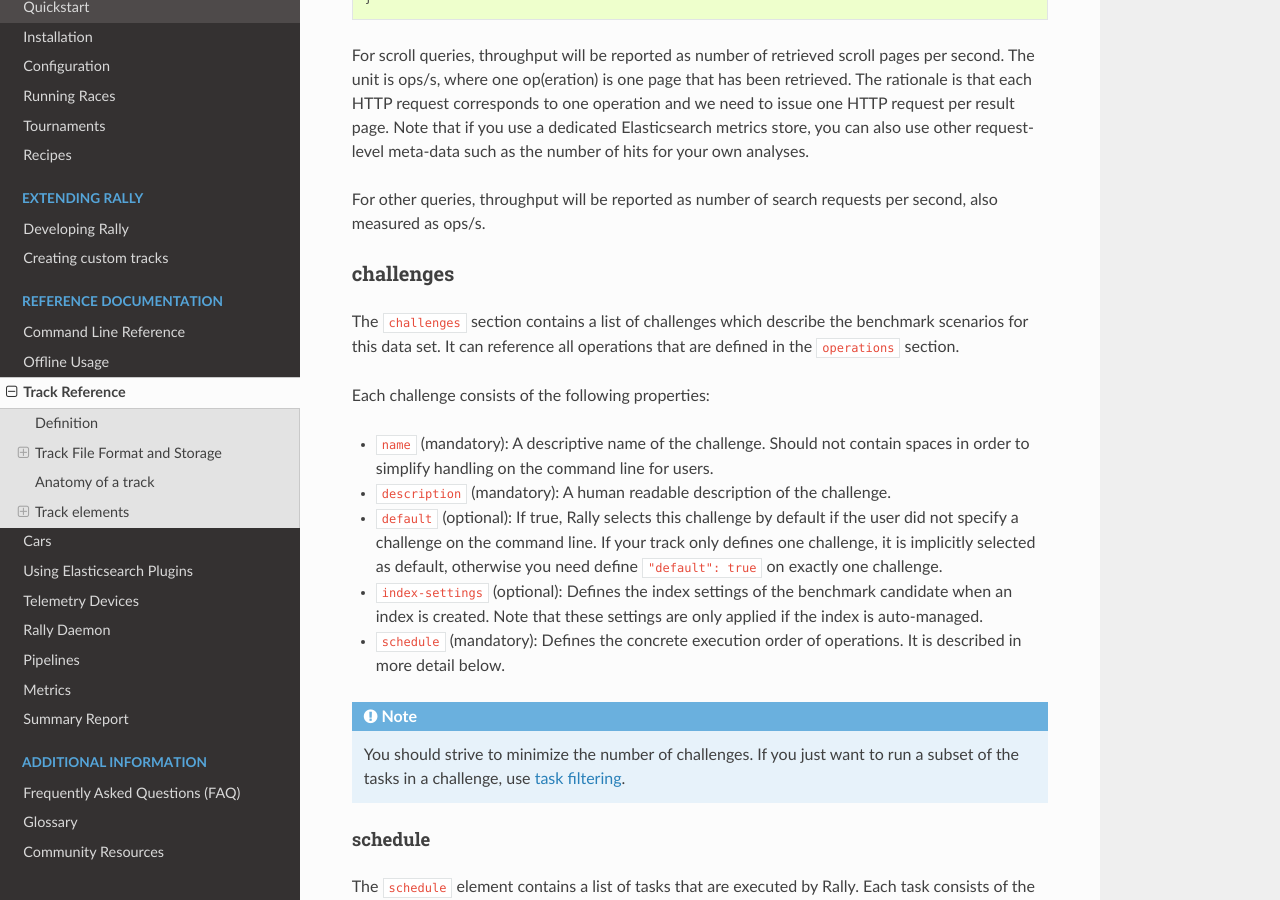
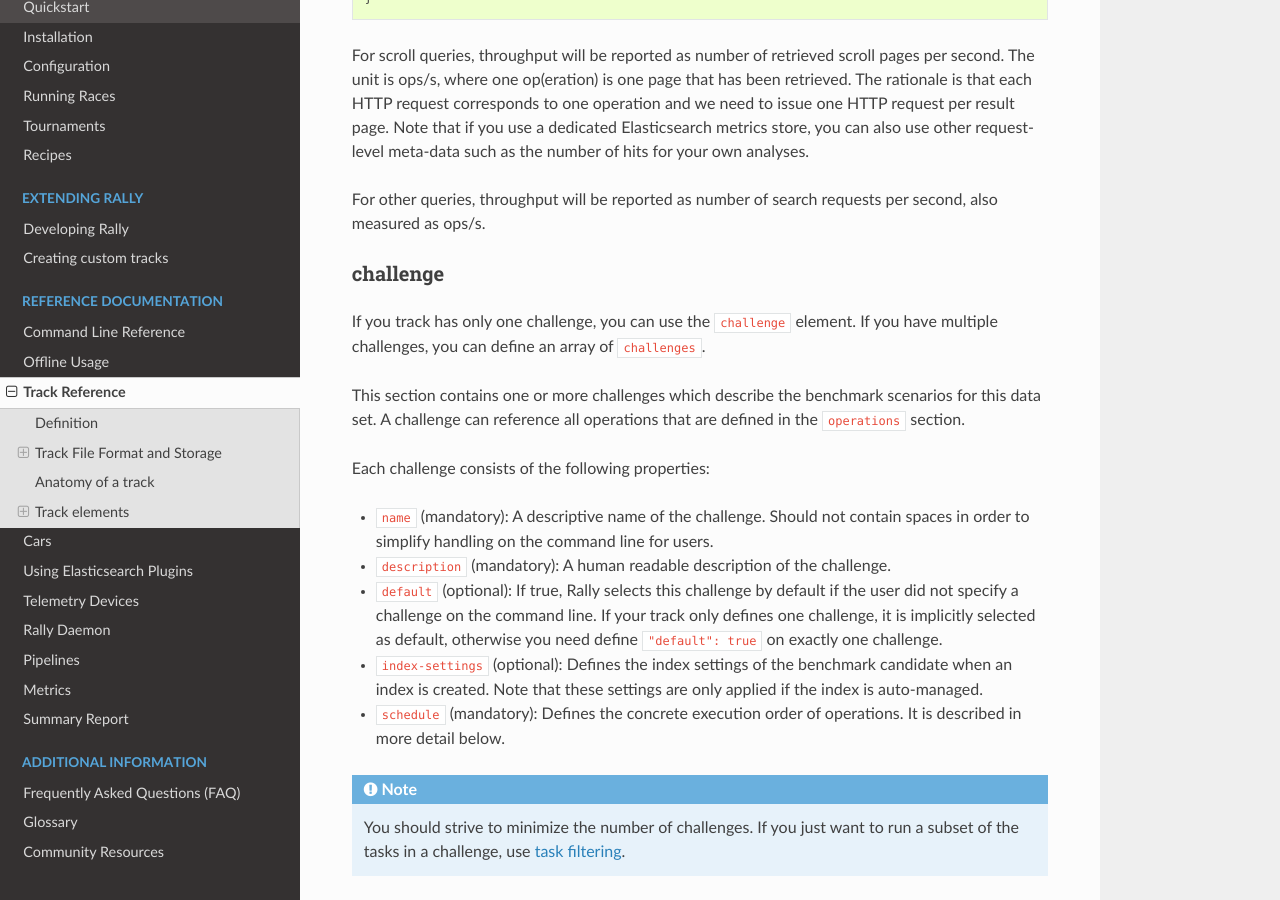
Before and after one commit to elastic/rally, a Sphinx documentation site: the page built from docs/track.rst, in a window 1280 px wide and 900 px high, scrolled down 9408 px. Built offline with Sphinx 7.4.7 and the Read the Docs theme 2.0.0, drawn with Linux system fonts in a browser that asks for light colours; some of the changed text lies outside the part shown.

Commit message:
Add challenge element for single-challenge tracks
Closes #352

```diff
--- a/docs/track.rst
+++ b/docs/track.rst
@@ -116,7 +116,7 @@
 
 In the ``operations`` section you describe which operations are available for this track and how they are parametrized. This section is optional and you can also define any operations directly per challenge. You can use it, if you want to share operation definitions between challenges.
 
-In the ``challenges`` section you describe one or more execution schedules. Each schedule either uses the operations defined in the ``operations`` block or defines the operations to execute inline. Think of a challenge as a scenario that you want to test for your data set. An example challenge is to index with 2 clients at maximum throughput while searching with another two clients with 10 operations per second.
+In the ``challenge`` or ``challenges`` section you describe one or more execution schedules respectively. Each schedule either uses the operations defined in the ``operations`` block or defines the operations to execute inline. Think of a challenge as a scenario that you want to test for your data set. An example challenge is to index with 2 clients at maximum throughput while searching with another two clients with 10 operations per second.
 
 Track elements
 ==============
@@ -317,10 +317,12 @@
 
 For other queries, throughput will be reported as number of search requests per second, also measured as ops/s.
 
-challenges
-..........
+challenge
+.........
 
-The ``challenges`` section contains a list of challenges which describe the benchmark scenarios for this data set. It can reference all operations that are defined in the ``operations`` section.
+If you track has only one challenge, you can use the ``challenge`` element. If you have multiple challenges, you can define an array of ``challenges``.
+
+This section contains one or more challenges which describe the benchmark scenarios for this data set. A challenge can reference all operations that are defined in the ``operations`` section.
 
 Each challenge consists of the following properties:
 
@@ -369,92 +371,86 @@
          }
        }
      ],
-     "challenges": [
-       {
-         "name": "just-query",
-         "description": "",
-         "schedule": [
-           {
-             "operation": "force-merge",
-             "clients": 1
-           },
-           {
-             "operation": "match-all-query",
-             "clients": 4,
-             "warmup-iterations": 1000,
-             "iterations": 1000,
-             "target-throughput": 100
-           }
-         ]
-       }
-     ]
+     "challenge": {
+       "name": "just-query",
+       "description": "",
+       "schedule": [
+         {
+           "operation": "force-merge",
+           "clients": 1
+         },
+         {
+           "operation": "match-all-query",
+           "clients": 4,
+           "warmup-iterations": 1000,
+           "iterations": 1000,
+           "target-throughput": 100
+         }
+       ]
+     }
    }
 
 If we do not want to reuse these operations, we can also define them inline. Note that the ``operations`` section is gone::
 
    {
-     "challenges": [
-       {
-         "name": "just-query",
-         "description": "",
-         "schedule": [
-           {
-             "operation": {
-               "name": "force-merge",
-               "operation-type": "force-merge"
-             },
-             "clients": 1
+     "challenge": {
+       "name": "just-query",
+       "description": "",
+       "schedule": [
+         {
+           "operation": {
+             "name": "force-merge",
+             "operation-type": "force-merge"
            },
-           {
-             "operation": {
-               "name": "match-all-query",
-               "operation-type": "search",
-               "body": {
-                 "query": {
-                   "match_all": {}
-                 }
+           "clients": 1
+         },
+         {
+           "operation": {
+             "name": "match-all-query",
+             "operation-type": "search",
+             "body": {
+               "query": {
+                 "match_all": {}
                }
-             },
-             "clients": 4,
-             "warmup-iterations": 1000,
-             "iterations": 1000,
-             "target-throughput": 100
-           }
-         ]
-       }
-     ]
+             }
+           },
+           "clients": 4,
+           "warmup-iterations": 1000,
+           "iterations": 1000,
+           "target-throughput": 100
+         }
+       ]
+     }
    }
 
 Contrary to the ``query``, the ``force-merge`` operation does not take any parameters, so Rally allows us to just specify the ``operation-type`` for this operation. It's name will be the same as the operation's type::
 
    {
-     "challenges": [
-       {
-         "name": "just-query",
-         "description": "",
-         "schedule": [
-           {
-             "operation": "force-merge",
-             "clients": 1
+     "challenge": {
+       "name": "just-query",
+       "description": "",
+       "schedule": [
+         {
+           "operation": "force-merge",
+           "clients": 1
+         },
+         {
+           "operation": {
+             "name": "match-all-query",
+             "operation-type": "search",
+             "body": {
+               "query": {
+                 "match_all": {}
+               }
+             }
            },
-           {
-             "operation": {
-               "name": "match-all-query",
-               "operation-type": "search",
-               "body": {
-                 "query": {
-                   "match_all": {}
-                 }
-               }
-             },
-             "clients": 4,
-             "warmup-iterations": 1000,
-             "iterations": 1000,
-             "target-throughput": 100
-           }
-         ]
-       }
-     ]
+           "clients": 4,
+           "warmup-iterations": 1000,
+           "iterations": 1000,
+           "target-throughput": 100
+         }
+       ]
+     }
    }
 
 Choosing a schedule
```
Also changed, not shown: 3 other files.
